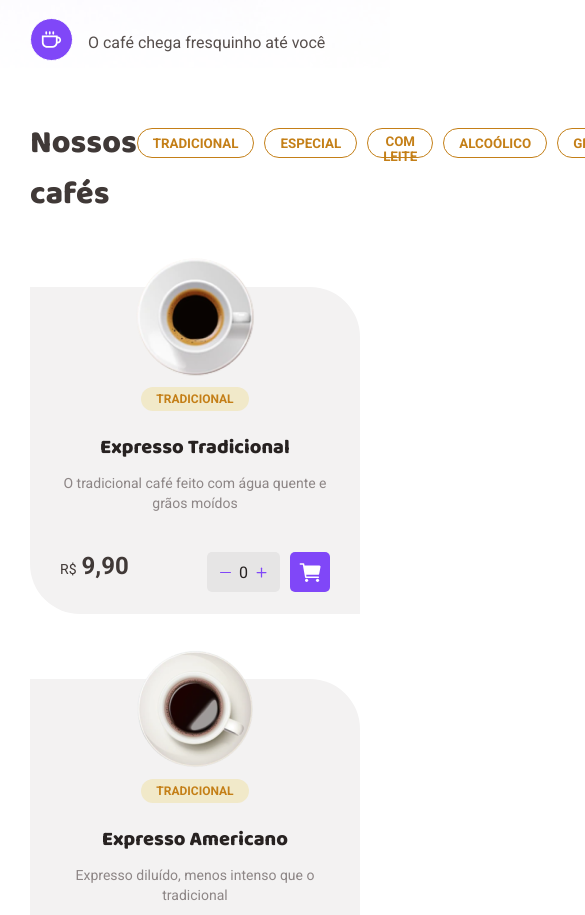
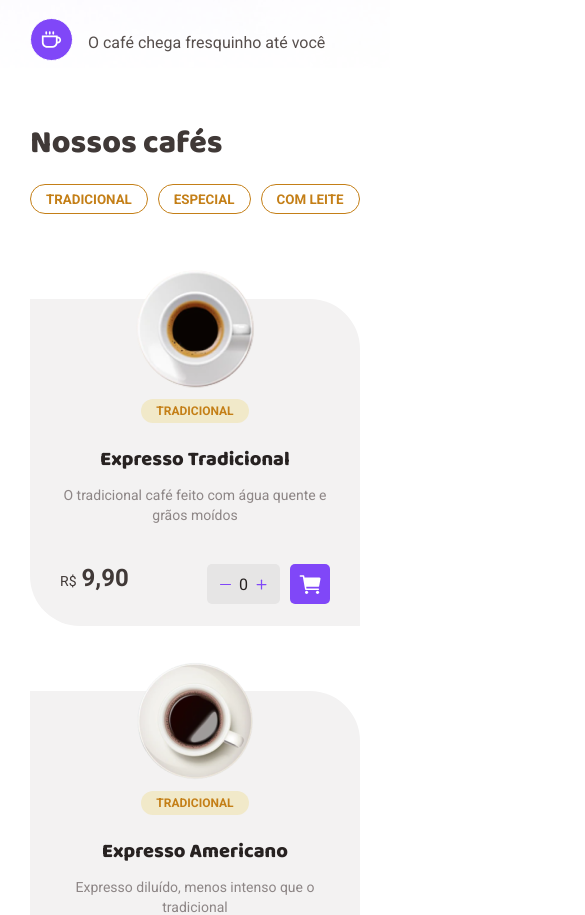
Before and after one commit to henrique2003/Coffe-delivery, a React (Vite) app: page / in a window 390 px wide. Shown: the part 1400-2315 px from the top of the page, 585 px wide, since content can reach past the window. Built offline with nearby package versions, Linux system fonts and the light colour scheme.

Commit message:
feat: make responsive categotys

```diff
--- a/src/pages/Home/components/Category/styles.ts
+++ b/src/pages/Home/components/Category/styles.ts
@@ -19,6 +19,7 @@ export const Container = styled.button<IContainer>`
   background: transparent;
   height: 30px;
   transition: all .2s ease;
+  white-space: nowrap;
 
   ${({ active }) => active && css`
     transition: all .2s ease;
--- a/src/pages/Home/styles.ts
+++ b/src/pages/Home/styles.ts
@@ -106,6 +106,31 @@ export const CoffeList = styled.div`
       margin-top: 10px;
     }
   }
+
+  @media(max-width: 800px) {
+    header {
+      justify-content: center;
+      flex-direction: column;
+      margin-bottom: 35px;
+
+      h3 {
+        margin-bottom: 15px;
+      }
+
+      section {
+        margin-top: 0;
+      }
+    }
+  }
+
+  @media(max-width: 600px) {
+    header {
+      section {
+        overflow-x: scroll;
+        padding-bottom: 15px;
+      }
+    }
+  }
 `
 
 export const CoffesGrid = styled.div`
```
